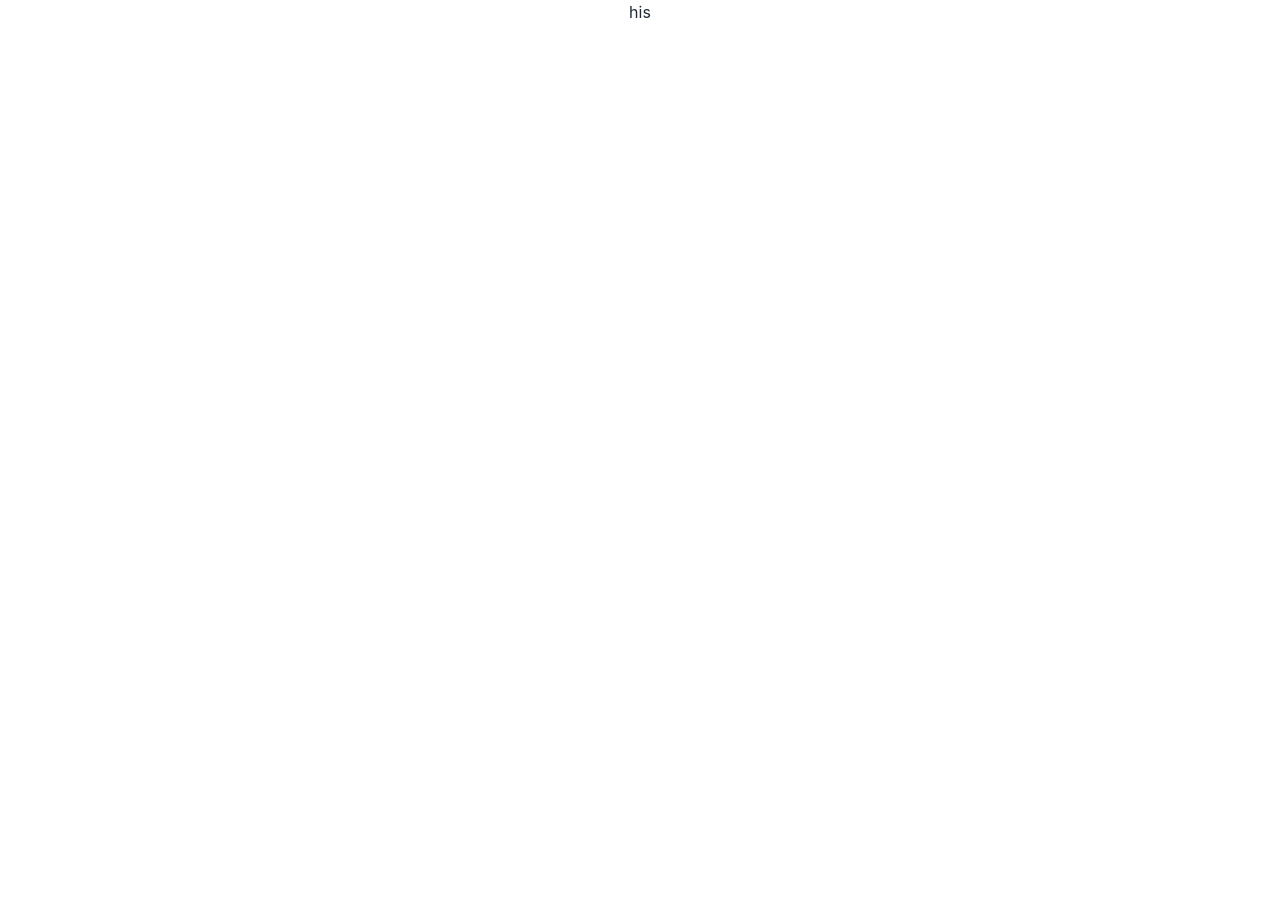
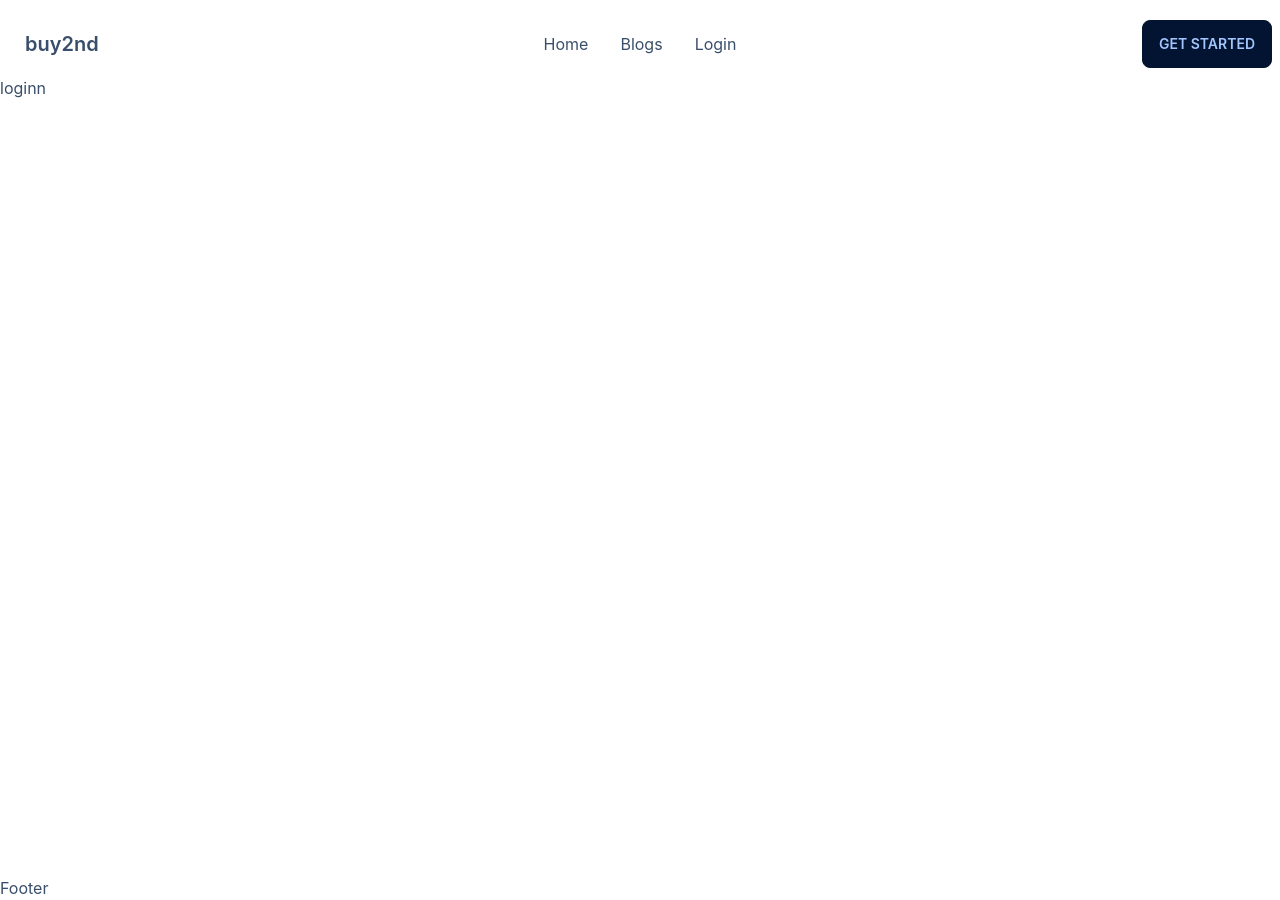
Before and after one commit to tawsifahmed/resale-site-client, a React (Create React App) app: page /login in a window 1280 px wide. Before the commit the page ends 800 px from the top, so only its background shows below. Built offline with nearby package versions, Linux system fonts and the light colour scheme.

Commit message:
set relevant favicon

```diff
--- a/public/index.html
+++ b/public/index.html
@@ -1,14 +1,12 @@
 <!DOCTYPE html>
-<html lang="en">
+<html data-theme="winter" lang="en">
+
 <head>
   <meta charset="utf-8" />
   <link rel="icon" href="%PUBLIC_URL%/favicon.ico" />
   <meta name="viewport" content="width=device-width, initial-scale=1" />
   <meta name="theme-color" content="#000000" />
-    <meta
-      name="description"
-      content="Web site created using create-react-app"
-    />
+  <meta name="description" content="Web site created using create-react-app" />
   <link rel="apple-touch-icon" href="%PUBLIC_URL%/logo192.png" />
   <!--
       manifest.json provides metadata used when your web app is installed on a
@@ -24,8 +22,9 @@
       work correctly both with client-side routing and a non-root public URL.
       Learn how to configure a non-root public URL by running `npm run build`.
     -->
-    <title>React App</title>
+  <title>buy2nd</title>
 </head>
+
 <body>
   <noscript>You need to enable JavaScript to run this app.</noscript>
   <div id="root"></div>
@@ -40,4 +39,5 @@
       To create a production bundle, use `npm run build` or `yarn build`.
     -->
 </body>
+
 </html>
--- a/src/App.js
+++ b/src/App.js
@@ -1,10 +1,12 @@
 import logo from './logo.svg';
 import './App.css';
+import { RouterProvider } from 'react-router';
+import router from './Routes/Routes/Routes';
 
 function App() {
   return (
-    <div className="App">
-      <h1>his</h1>
+    <div className='max-w-[1440px] mx-auto'>
+      <RouterProvider router={router}></RouterProvider>
     </div>
   );
 }
--- /dev/null
+++ b/src/Layout/Main/Main.css
@@ -0,0 +1,3 @@
+.outlet {
+    min-height: 100vh;
+}
--- /dev/null
+++ b/src/Layout/Main/Main.js
@@ -0,0 +1,19 @@
+import React from 'react';
+import { Outlet } from 'react-router';
+import Footer from '../../Pages/Home/Home/Shared/Footer/Footer';
+import Navbar from '../../Pages/Home/Home/Shared/Navbar/Navbar';
+import './Main.css'
+
+const Main = () => {
+    return (
+        <div>
+            <Navbar></Navbar>
+            <div className='outlet'>
+                <Outlet></Outlet>
+            </div>
+            <Footer></Footer>
+        </div>
+    );
+};
+
+export default Main;
--- /dev/null
+++ b/src/Pages/Home/Banner/Banner.js
@@ -0,0 +1,22 @@
+import React from 'react';
+import banner from '../../../assets/banner.jpeg';
+
+const Banner = () => {
+    return (
+        <div>
+            <br />
+            <div className="hero" style={{ backgroundImage: `url(${banner})` }}>
+                <div className="hero-overlay bg-opacity-60"></div>
+                <div className="hero-content text-center text-neutral-content">
+                    <div className="max-w-md">
+                        <h1 className="mb-5 text-5xl font-bold">Welcome to buy2nd</h1>
+                        <p className="mb-5">Provident cupiditate voluptatem et in. Quaerat fugiat ut assumenda excepturi exercitationem quasi. In deleniti eaque aut repudiandae et a id nisi.</p>
+                        <button className="btn btn-primary">Get Started</button>
+                    </div>
+                </div>
+            </div>
+        </div>
+    );
+};
+
+export default Banner;
--- /dev/null
+++ b/src/Pages/Home/Home/Home.js
@@ -0,0 +1,12 @@
+import React from 'react';
+import Banner from '../Banner/Banner';
+
+const Home = () => {
+    return (
+        <div className='mx-5'>
+            <Banner></Banner>
+        </div>
+    );
+};
+
+export default Home;
--- /dev/null
+++ b/src/Pages/Home/Home/Shared/Footer/Footer.js
@@ -0,0 +1,11 @@
+import React from 'react';
+
+const Footer = () => {
+    return (
+        <div>
+            <h2>Footer</h2>
+        </div>
+    );
+};
+
+export default Footer;
--- /dev/null
+++ b/src/Pages/Home/Home/Shared/Navbar/Navbar.js
@@ -0,0 +1,38 @@
+import React from 'react';
+import { Link } from 'react-router-dom';
+
+const Navbar = () => {
+
+    const navItems = <React.Fragment>
+        <li><Link to='/'>Home</Link></li>
+        <li><Link to='/blogs'>Blogs</Link></li>
+        <li><Link to='/login'>Login</Link></li>
+    </React.Fragment>
+    return (
+        <div>
+            <div className="navbar bg-base-100 mt-3">
+                <div className="navbar-start">
+                    <div className="dropdown">
+                        <label tabIndex={0} className="btn btn-ghost lg:hidden">
+                            <svg xmlns="http://www.w3.org/2000/svg" className="h-5 w-5" fill="none" viewBox="0 0 24 24" stroke="currentColor"><path strokeLinecap="round" strokeLinejoin="round" strokeWidth="2" d="M4 6h16M4 12h8m-8 6h16" /></svg>
+                        </label>
+                        <ul tabIndex={0} className="menu menu-compact dropdown-content mt-3 p-2 shadow bg-base-100 rounded-box w-52">
+                            {navItems}
+                        </ul>
+                    </div>
+                    <Link to='/' className="btn btn-ghost normal-case text-xl">buy2nd</Link>
+                </div>
+                <div className="navbar-center hidden lg:flex">
+                    <ul className="menu menu-horizontal p-0">
+                        {navItems}
+                    </ul>
+                </div>
+                <div className="navbar-end">
+                    <a className="btn">Get started</a>
+                </div>
+            </div>
+        </div>
+    );
+};
+
+export default Navbar;
--- /dev/null
+++ b/src/Pages/Login/Login.js
@@ -0,0 +1,11 @@
+import React from 'react';
+
+const Login = () => {
+    return (
+        <div>
+            <h2>loginn</h2>
+        </div>
+    );
+};
+
+export default Login;
--- /dev/null
+++ b/src/Routes/Routes/Routes.js
@@ -0,0 +1,23 @@
+import { createBrowserRouter } from "react-router-dom";
+import Main from "../../Layout/Main/Main";
+import Home from "../../Pages/Home/Home/Home";
+import Login from "../../Pages/Login/Login";
+
+const router = createBrowserRouter([
+    {
+        path: '/',
+        element: <Main></Main>,
+        children: [
+            {
+                path: '/',
+                element: <Home></Home>
+            },
+            {
+                path: '/login',
+                element: <Login></Login>
+            }
+        ]
+    }
+])
+
+export default router;
```
Also changed, not shown: 2 other files (tests, documents, lock files or other folders). Lines whose indentation alone changed are shown as unchanged.
